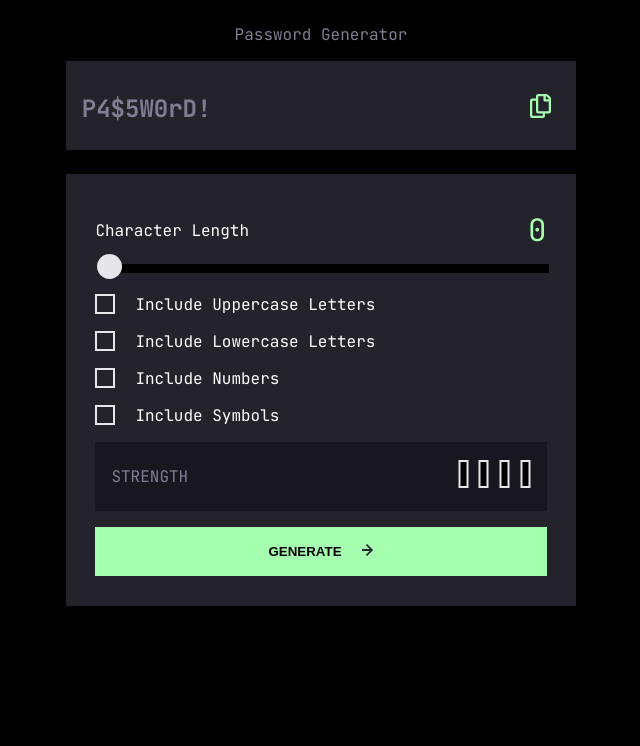
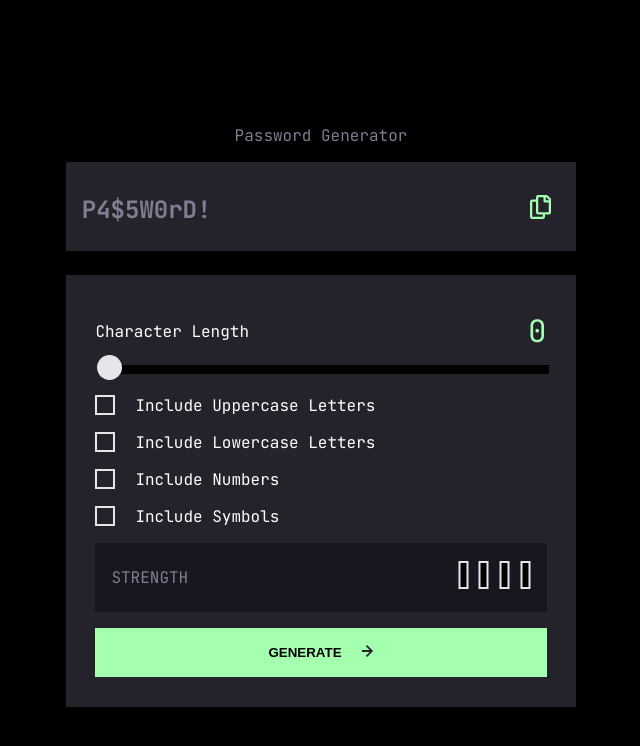
Before and after one commit to mbd89/PasswordGenerator, a plain HTML site: page index.html in a window 1280 px wide. Shown: the whole page, without its empty margins (319-959 px from the left). Drawn offline with Linux system fonts and the light colour scheme.

Commit message:
Update style.css

```diff
--- a/style.css
+++ b/style.css
@@ -2,8 +2,12 @@ body {
     font-family: 'JetBrains Mono';
     background: black;
     color: white;
-    display: grid;
-    place-items: center;
+
+    display: flex;
+    flex-direction: column;
+    justify-content: center;
+    align-items: center;
+    min-height: 100vh;
 
 }
 
```
